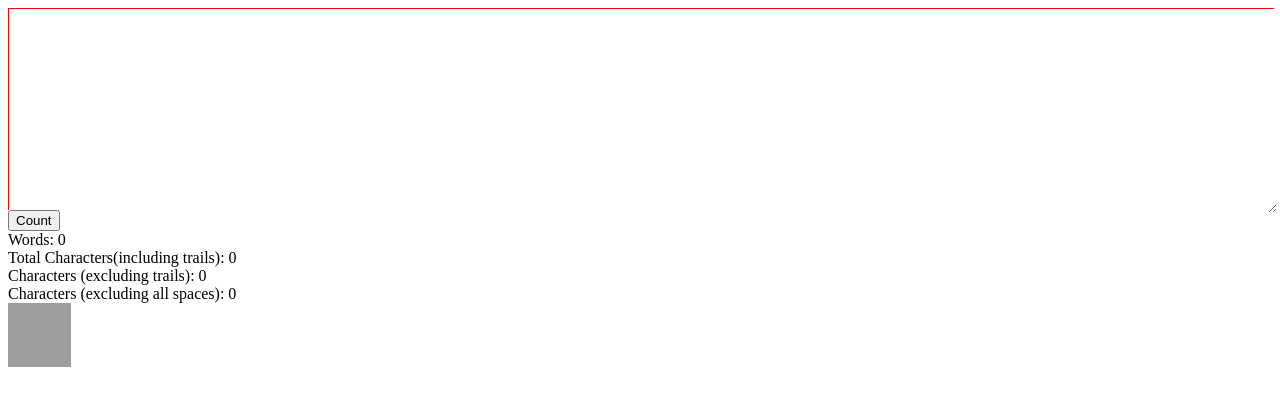
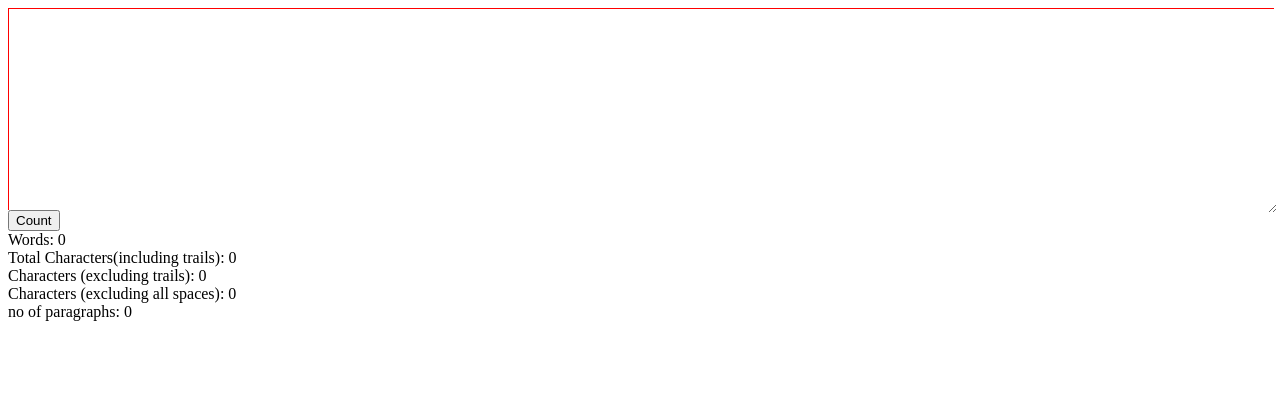
Before and after one commit to beingbing/wordCounter, a website: page index.html in a window 1280 px wide. Drawn offline with Linux system fonts and the light colour scheme; grey boxes are pictures that could not be loaded.

Commit message:
samar | count no of paragraphs

```diff
--- a/index.html
+++ b/index.html
@@ -15,10 +15,8 @@
             Words: <span id="wordCount">0</span><br/>
             Total Characters(including trails): <span id="totalChars">0</span><br/>
             Characters (excluding trails): <span id="charCount">0</span><br/>
-            Characters (excluding all spaces): <span id="charCountNoSpace">0</span>
+            Characters (excluding all spaces): <span id="charCountNoSpace">0</span><br/>
+            no of paragraphs: <span id="noOfParas">0</span>
         </div>
-        <a href="http://www.w3.org/html/logo/">
-<img src="http://www.w3.org/html/logo/badge/html5-badge-h-solo.png" width="63" height="64" alt="HTML5 Powered" title="HTML5 Powered">
-</a>
     </body>
 </html>
--- a/js/app.js
+++ b/js/app.js
@@ -14,11 +14,13 @@ counter = function() {
     var totalChars = value.length;
     var charCount = value.trim().length;
     var charCountNoSpace = value.replace(regex, '').length;
+    var noOfParas = value.replace(/\n$/gm, '').split(/\n/).length;
 
     $('#wordCount').html(wordCount);
     $('#totalChars').html(totalChars);
     $('#charCount').html(charCount);
     $('#charCountNoSpace').html(charCountNoSpace);
+    $('#noOfParas').html(noOfParas);
 };
 
 $(document).ready(function() {
```
